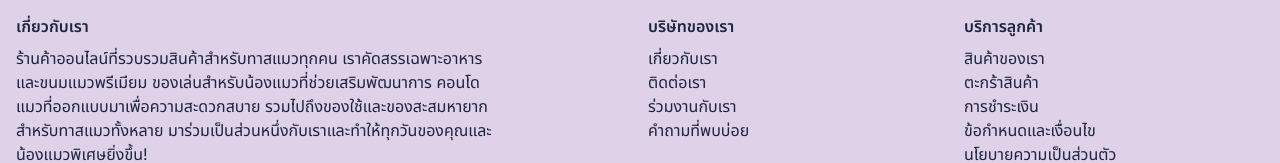
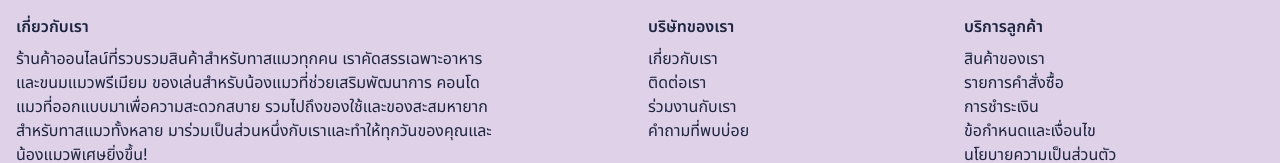
Before and after one commit to orayachan/jsd9-pickled-cat-frontend, a React (Vite) app: page / in a window 1280 px wide. Shown: the part 2352-2515 px from the top of the page. Built offline with nearby package versions, Linux system fonts and the light colour scheme.

Commit message:
fix(path): update paths for Home's footer

```diff
--- a/src/components/customs/Footer.jsx
+++ b/src/components/customs/Footer.jsx
@@ -64,7 +64,7 @@ export function Footer({ variation: variant = 'default' }) {
               >
                 ติดต่อเรา
               </Link>
-              <Link to='/Join-us' className='hover:text-primary-700'>
+              <Link to='/404' className='hover:text-primary-700'>
                 ร่วมงานกับเรา
               </Link>
               <Link to={{ hash: '#faqs' }} className='hover:text-primary-700'>
@@ -80,15 +80,15 @@ export function Footer({ variation: variant = 'default' }) {
                 สินค้าของเรา
               </Link>
               <Link to='/Checkout' className='hover:text-primary-700'>
-                ตะกร้าสินค้า
+                รายการคำสั่งซื้อ
               </Link>
               <Link to='/Payment' className='hover:text-primary-700'>
                 การชำระเงิน
               </Link>
-              <Link to='/' className='hover:text-primary-700'>
+              <Link to='/404' className='hover:text-primary-700'>
                 ข้อกำหนดและเงื่อนไข
               </Link>
-              <Link to='/' className='hover:text-primary-700'>
+              <Link to='/404' className='hover:text-primary-700'>
                 นโยบายความเป็นส่วนตัว
               </Link>
             </article>
```
